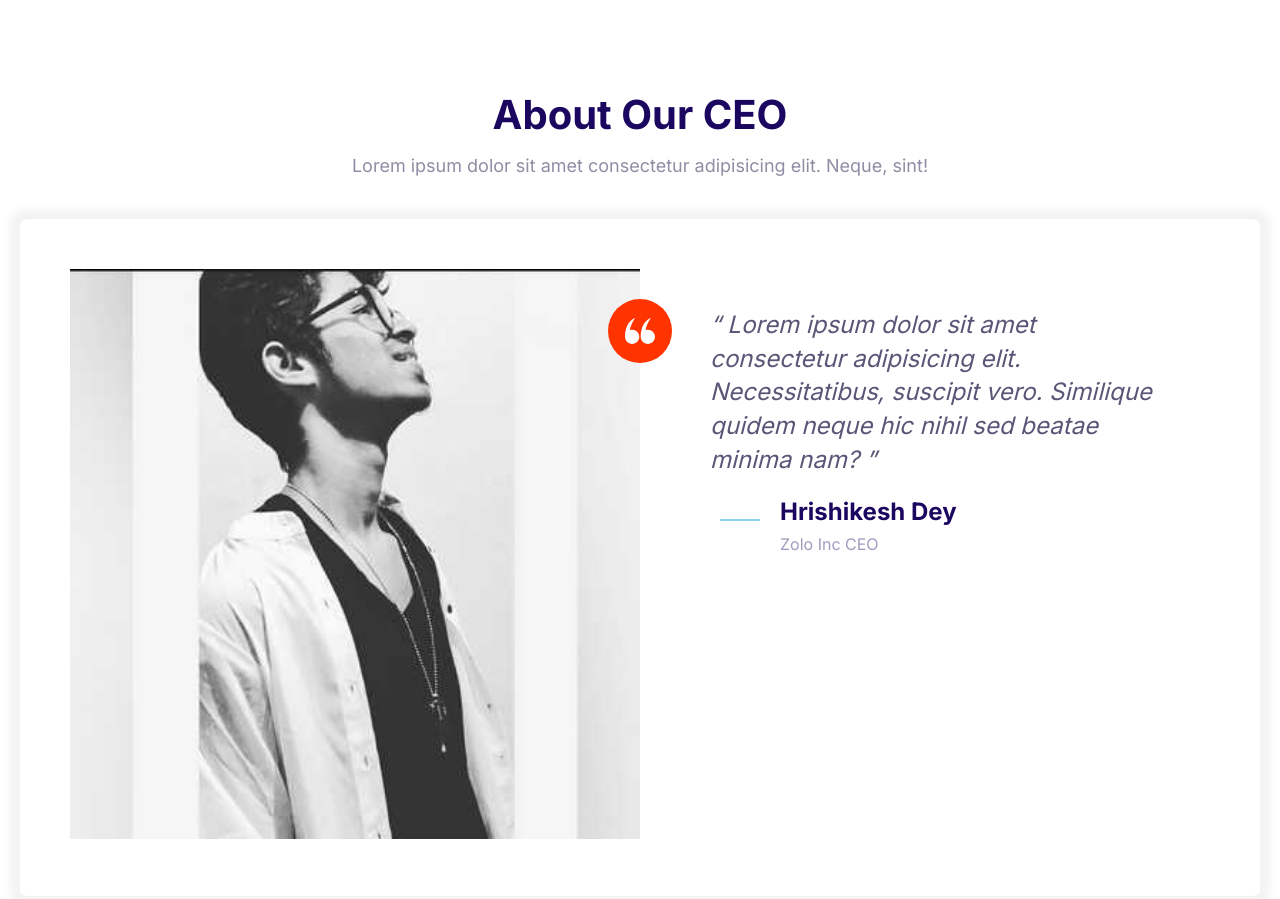
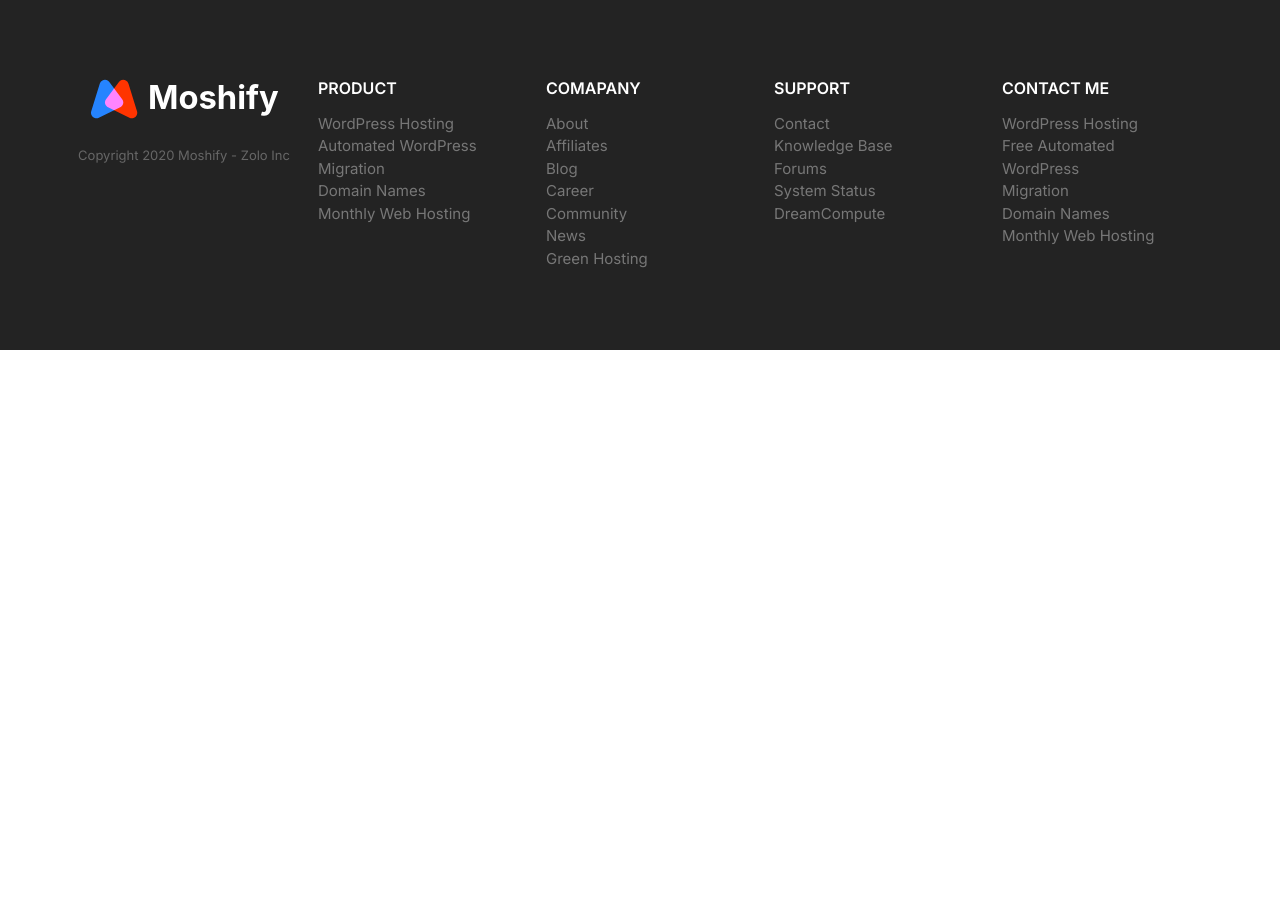
Before and after one commit to Hrishikeshdeyofficial/Hrishikeshdeyofficial, a plain HTML site: page index.html in a window 1280 px wide. After the commit the page ends 800 px from the top, so only its background shows below. Drawn offline with Linux system fonts and the light colour scheme.

Commit message:
Footer Built

```diff
--- a/css/styles.css
+++ b/css/styles.css
@@ -603,10 +603,6 @@ body{
     justify-content: space-between;
 }
 
-.collapsible__header > h3{
-    margin-top: 0;
-    font-size: 3rem;
-}
 
 .collapsible__chevron{
     transform: rotate(-90deg);
@@ -618,6 +614,12 @@ body{
     overflow: hidden;
     opacity: 0;
     transition: all 0.5s;
+}
+
+.collapsible__heading{
+    color: #fff;
+    margin-top: 0;
+    font-size: 3rem;
 }
 
 .collapsible--expanded .collapsible__chevron{
@@ -887,3 +889,89 @@ body{
         grid-template-columns: 1fr 1fr;
     }
   }
+
+  /* Footer */
+  .footer{
+    background: #232323;
+  }
+
+  .footer__section{
+    padding: 2rem;
+    border-bottom: 1px solid #393939;
+  }
+
+  .footer__heading{
+    text-transform: uppercase;
+    font-weight: 600;
+  }
+
+  .footer__brand{
+    margin-top: 5rem;
+    text-align: center;
+  }
+
+  .footer__copyright{
+    font-size: 2.6rem;
+    color: #fff;
+    opacity: 0.3;
+  }
+
+  .footer a{
+    color: #777;
+    transition: all 0.3s;
+
+}
+
+.footer a:hover{
+    font-size: 2.6rem;
+    color: #fff;
+}
+
+
+  @media screen and (min-width:768px){
+
+    .footer__sections{
+        grid-template-columns: repeat(auto-fit, minmax(10rem, 1fr));
+    }
+
+    .footer .collapsible__chevron{
+        display: none;
+    }
+
+    .footer__brand{
+        order: -1;
+        margin-top: 1rem;
+    }
+
+    .footer__copyright{
+        font-size: 1.3rem;
+        margin-top: 1rem;
+    }
+
+    .footer .collapsible__content{
+        opacity: 1;
+        max-height: 100%;
+        font-size: 1.5rem;
+    }
+
+    .footer__section{
+        border: 0;
+    }
+
+    .footer__heading{
+        font-size: 1.6rem;
+    }
+
+    .footer__brand > img{
+        width: 100%;
+    }
+
+    .footer a:hover{
+        font-size: 1.6rem;
+        color: #fff;
+    }
+
+    .footer .lists{
+        margin: 0;
+    }
+}
--- a/index.html
+++ b/index.html
@@ -18,44 +18,85 @@
     ></script>
   </head>
   <body>
-    <section class="block">
-      <header class="block__header">
-        <h2>About Our CEO</h2>
-        <p>
-          Lorem ipsum dolor sit amet consectetur adipisicing elit. Neque, sint!
-        </p>
-      </header>
-      <div class="card testimonial">
-        <div class="grid block-testimonial__grid--1x2">
-          <div class="testimonial__image">
-            <img src="images/Testimonialx1.jpg" alt="The CEO of Zolo Inc." />
-            <span class="icon-container icon-container--accent">
-              <svg class="icon icon--white icon--small">
-                <use xlink:href="images/sprite.svg#quotes"></use>
-              </svg>
+    <footer class="block block--dark footer">
+      <div class="container grid footer__sections">
+        <section class="collapsible collapsible--expanded footer__section">
+          <header class="collapsible__header">
+            <h3 class="collapsible__heading footer__heading">Product</h3>
+            <span class="collapsible__chevron">
+              <i class="fa-solid fa-circle-chevron-down"></i>
             </span>
+          </header>
+          <div class="collapsible__content">
+            <ul class="lists">
+              <li><a href="#">WordPress Hosting</a></li>
+              <li><a href="#">Automated WordPress</a></li>
+              <li><a href="#">Migration</a></li>
+              <li><a href="#">Domain Names</a></li>
+              <li><a href="#">Monthly Web Hosting</a></li>
+            </ul>
           </div>
-          <blockquote class="quotes">
-            <p class="quote__text">
-              Lorem ipsum dolor sit amet consectetur adipisicing elit.
-              Necessitatibus, suscipit vero. Similique quidem neque hic nihil
-              sed beatae minima nam?
-            </p>
-            <footer>
-              <span class="media__image__positioning">
-                <svg class="icon icon--primary">
-                  <use xlink:href="images/sprite.svg#line"></use>
-                </svg>
-              </span>
-              <span class="media__body__positioning">
-                <h3 class="media__title quote__author">Hrishikesh Dey</h3>
-                <p class="quote__org">Zolo Inc CEO</p>
-              </span>
-            </footer>
-          </blockquote>
-        </div>
+        </section>
+        <section class="collapsible footer__section">
+          <header class="collapsible__header">
+            <h3 class="collapsible__heading footer__heading">Comapany</h3>
+            <span class="collapsible__chevron">
+              <i class="fa-solid fa-circle-chevron-down"></i>
+            </span>
+          </header>
+          <div class="collapsible__content">
+            <ul class="lists">
+              <li><a href="#">About</a></li>
+              <li><a href="#">Affiliates</a></li>
+              <li><a href="#">Blog</a></li>
+              <li><a href="#">Career</a></li>
+              <li><a href="#">Community</a></li>
+              <li><a href="#">News</a></li>
+              <li><a href="#">Green Hosting</a></li>
+            </ul>
+          </div>
+        </section>
+        <section class="collapsible footer__section">
+          <header class="collapsible__header">
+            <h3 class="collapsible__heading footer__heading">Support</h3>
+            <span class="collapsible__chevron">
+              <i class="fa-solid fa-circle-chevron-down"></i>
+            </span>
+          </header>
+          <div class="collapsible__content">
+            <ul class="lists">
+              <li><a href="#">Contact</a></li>
+              <li><a href="#">Knowledge Base</a></li>
+              <li><a href="#">Forums</a></li>
+              <li><a href="#">System Status</a></li>
+              <li><a href="#">DreamCompute</a></li>
+            </ul>
+          </div>
+        </section>
+
+        <section class="collapsible footer__section">
+          <header class="collapsible__header">
+            <h3 class="collapsible__heading footer__heading">Contact Me</h3>
+            <span class="collapsible__chevron">
+              <i class="fa-solid fa-circle-chevron-down"></i>
+            </span>
+          </header>
+          <div class="collapsible__content">
+            <ul class="lists">
+              <li><a href="#">WordPress Hosting</a></li>
+              <li><a href="#">Free Automated WordPress</a></li>
+              <li><a href="#">Migration</a></li>
+              <li><a href="#">Domain Names</a></li>
+              <li><a href="#">Monthly Web Hosting</a></li>
+            </ul>
+          </div>
+        </section>
+        <section class="footer__brand">
+          <img src="/images/logo.svg" alt="logo" />
+          <p class="footer__copyright">Copyright 2020 Moshify - Zolo Inc</p>
+        </section>
       </div>
-    </section>
+    </footer>
     <script src="js/main.js"></script>
   </body>
 </html>
```
Also changed, not shown: components/footer.html (added, +79 -0 lines).
